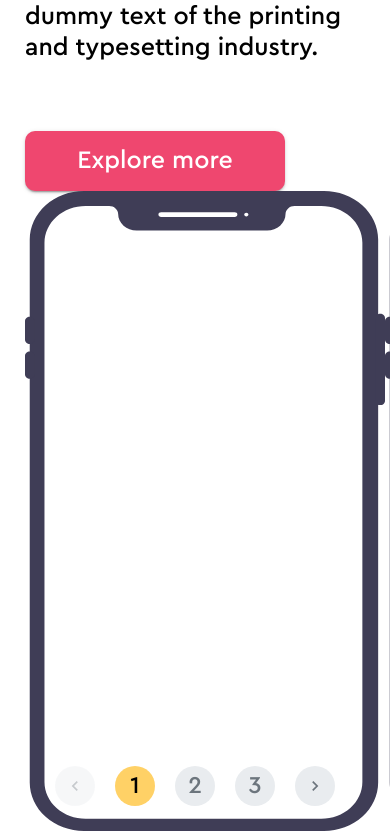
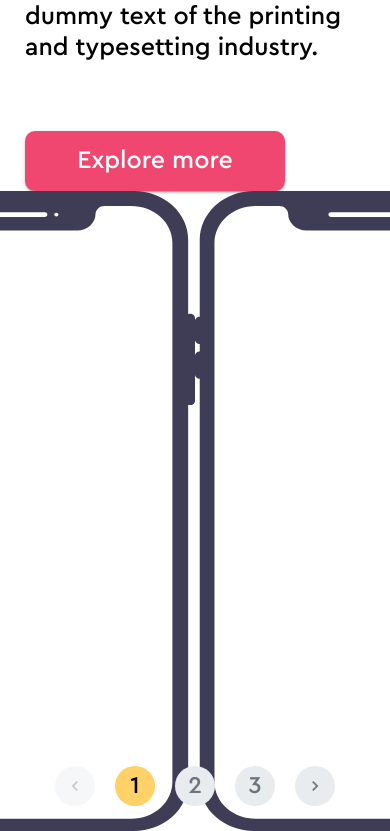
Before and after one commit to jaballogian/portfolio, a React (Create React App) app: page / in a window 390 px wide. Shown: the part 2450-3281 px from the top of the page. Built offline with nearby package versions, Linux system fonts and the light colour scheme.

Commit message:
add styles for sm screen for Right Content component

```diff
--- a/src/pages/Home/Projects/RightContent/rightContentUseStyles.js
+++ b/src/pages/Home/Projects/RightContent/rightContentUseStyles.js
@@ -5,6 +5,10 @@ const useStyles = makeStyles((theme) => ({
   root: {
     width: '100%',
     boxSizing: 'border-box',
+    [theme.breakpoints.only('sm')]: {
+      height: '62.5vh',
+      minHeight: 500,
+    },
     [theme.breakpoints.only('md')]: {
       height: '75vh',
       minHeight: 600,
@@ -21,7 +25,7 @@ const useStyles = makeStyles((theme) => ({
   rootMobile: {
     display: 'flex',
     position: 'relative',
-    [theme.breakpoints.only('md')]: {
+    [theme.breakpoints.down('md')]: {
       justifyContent: 'center',
     },
     [theme.breakpoints.up('lg')]: {
@@ -41,6 +45,12 @@ const useStyles = makeStyles((theme) => ({
   },
   placeholderMobile: {
     // W:H = 9:16
+    [theme.breakpoints.only('sm')]: {
+      // ONE IS 24
+      width: 216,
+      height: 384,
+      margin: '0px 20px',
+    },
     [theme.breakpoints.only('md')]: {
       // ONE IS 28
       width: 252,
@@ -68,6 +78,11 @@ const useStyles = makeStyles((theme) => ({
   placeholderDesktopOrOther: {
     // W:H = 16:9
     margin: '20px 0px',
+    [theme.breakpoints.only('sm')]: {
+      // ONE IS 22.5
+      width: 352,
+      height: 198,
+    },
     [theme.breakpoints.only('md')]: {
       // ONE IS 25
       width: 400,
```
